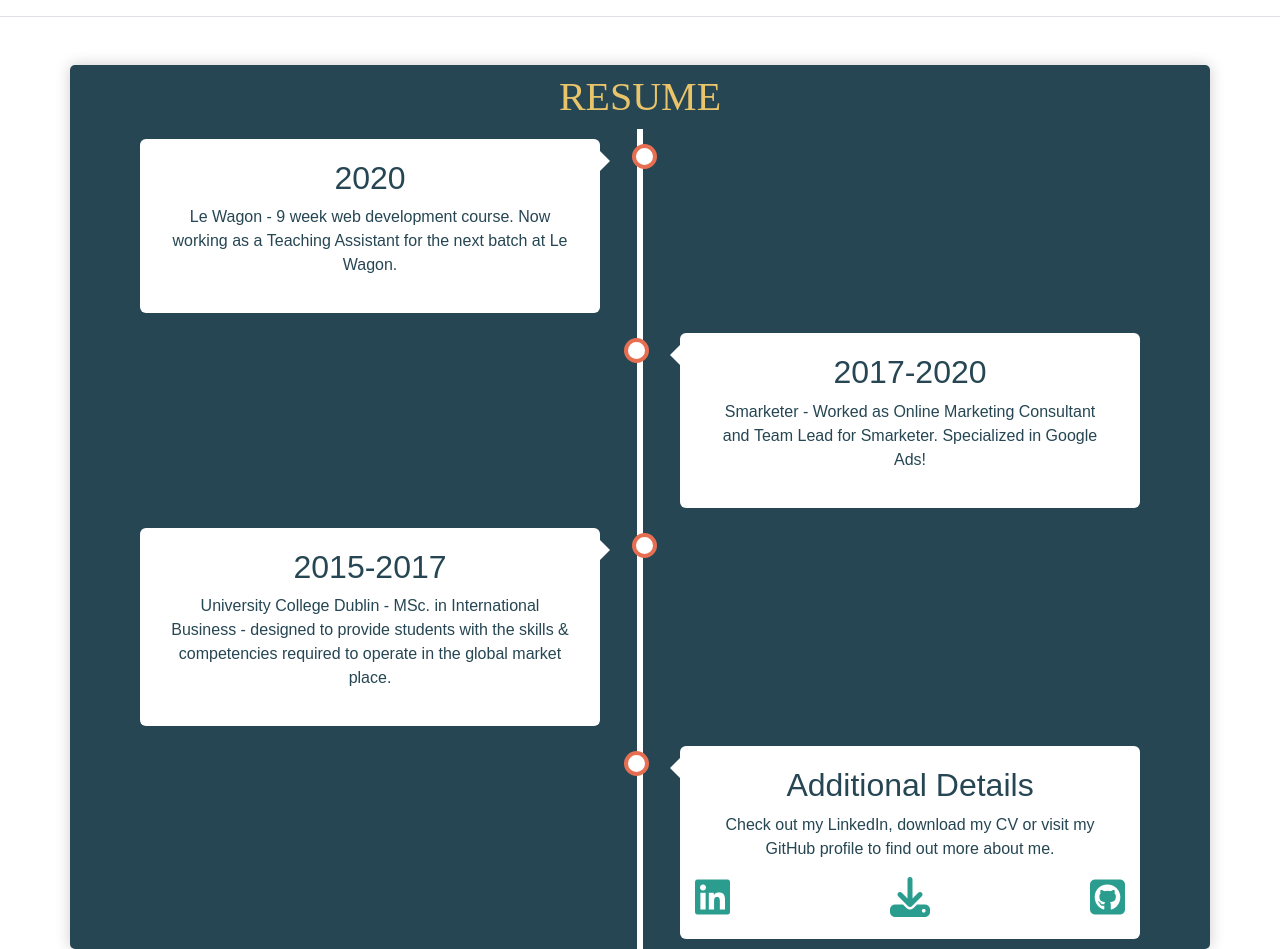
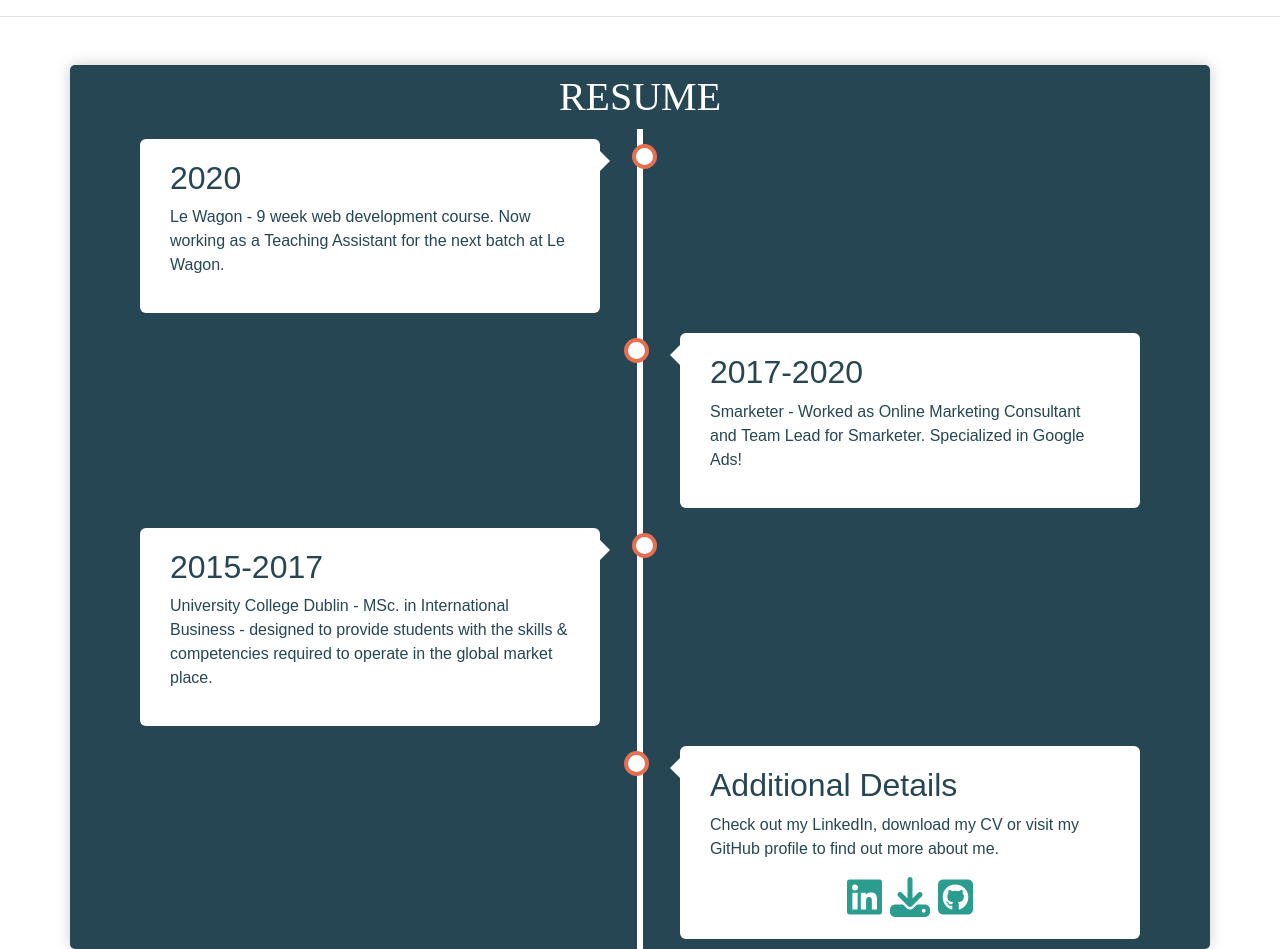
Before and after one commit to fenagel/portfolio, a React (Create React App) app: page /portfolio/resume in a window 1280 px wide. Shown: the part 40-989 px from the top of the page. Built offline with nearby package versions, Linux system fonts and the light colour scheme.

Commit message:
changed header color

```diff
--- a/src/About.css
+++ b/src/About.css
@@ -31,19 +31,19 @@
 
 .About-Label {
   font-size: 18pt;
-  margin-top:15px;
+  margin-top: 15px;
   margin-bottom: 10px;
-  font-family:"Raleway-bold";
+  font-family: "Raleway-bold";
 }
 
 .About i {
   font-size: 25px;
-  color:#2a9d8f;
+  color: #2a9d8f;
 }
 
 .About-Skills {
   text-align: left;
-  color:#e76f51;
+  color: #e76f51;
 }
 
 .Skill-Item {
@@ -52,7 +52,7 @@
 }
 
 .Who-This {
-  text-align:left;
+  text-align: left;
   font-size: 14pt;
 }
 
@@ -76,7 +76,6 @@
 
   .Who-This {
     font-size: 12pt;
-    text-align: center;
   }
   .Skill-Item {
     font-size: 10pt;
--- a/src/App.css
+++ b/src/App.css
@@ -1,7 +1,7 @@
 .App {
-  font-family: 'Raleway', sans-serif;
+  font-family: "Raleway", sans-serif;
   font-size: 12pt;
-  color:#264653;
+  color: #264653;
   font-weight: lighter;
 }
 .App-Navbar {
@@ -9,8 +9,8 @@
 }
 
 .Header {
-  color:#e9c46a;
-  font-family:"Raleway-bold";
+  color: #2a9d8f;
+  font-family: "Raleway-bold";
   font-size: 30pt;
   padding-top: 40px;
 }
@@ -20,9 +20,9 @@
 }
 
 .App i {
-  color:#2a9d8f;
+  color: #2a9d8f;
 }
 
 .nav-link:hover {
-  color:#264653 !important;
+  color: #264653 !important;
 }
--- a/src/Resume.css
+++ b/src/Resume.css
@@ -2,8 +2,11 @@
   text-align: center;
   background-color: #264653;
   border-radius: 5px;
-  box-shadow: 0 0 15px rgba(0,0,0,0.2);
+  box-shadow: 0 0 15px rgba(0, 0, 0, 0.2);
   box-sizing: border-box;
+}
+#Resume-Header {
+  color: #fff;
 }
 
 .timeline {
@@ -13,7 +16,7 @@
 }
 
 .timeline::after {
-  content: '';
+  content: "";
   position: absolute;
   width: 6px;
   background-color: white;
@@ -30,7 +33,7 @@
 }
 
 .container-timeline::after {
-  content: '';
+  content: "";
   position: absolute;
   width: 25px;
   height: 25px;
@@ -85,22 +88,23 @@
   background-color: white;
   position: relative;
   border-radius: 6px;
+  text-align: left;
 }
 
 @media screen and (max-width: 600px) {
-/* Place the timelime to the left */
+  /* Place the timelime to the left */
   .timeline::after {
     left: 31px;
   }
 
-/* Full-width containers */
+  /* Full-width containers */
   .container-timeline {
     width: 100%;
     padding-left: 70px;
     padding-right: 25px;
   }
 
-/* Make sure that all arrows are pointing leftwards */
+  /* Make sure that all arrows are pointing leftwards */
   .container-timeline::before {
     left: 60px;
     border: medium solid white;
@@ -108,12 +112,13 @@
     border-color: transparent white transparent transparent;
   }
 
-/* Make sure all circles are at the same spot */
-  .left::after, .right::after {
+  /* Make sure all circles are at the same spot */
+  .left::after,
+  .right::after {
     left: 15px;
   }
 
-/* Make all right containers behave like the left ones */
+  /* Make all right containers behave like the left ones */
   .right {
     left: 0%;
   }
@@ -121,7 +126,7 @@
 
 .Resume i {
   font-size: 40px;
-  color:#2a9d8f;
+  color: #2a9d8f;
 }
 
 @media (max-width: 767.98px) {
--- a/src/Resume.js
+++ b/src/Resume.js
@@ -1,45 +1,73 @@
-import React from 'react';
-import Container from 'react-bootstrap/Container';
-import Row from 'react-bootstrap/Row';
-import './Resume.css';
+import React from "react";
+import Container from "react-bootstrap/Container";
+import Row from "react-bootstrap/Row";
+import "./Resume.css";
 
 function Resume(props) {
   return (
     <Container className="Resume mt-5">
-      <h1 className="Header pt-2">RESUME</h1>
-      <div class="timeline">
-        <div class="container-timeline left">
-          <div class="content">
+      <h1 className="Header pt-2" id="Resume-Header">
+        RESUME
+      </h1>
+      <div className="timeline">
+        <div className="container-timeline left">
+          <div className="content">
             <h2>2020</h2>
-            <p><strong>Le Wagon</strong> - 9 week web development course. Now working as a <strong>Teaching Assistant</strong> for the next batch at Le Wagon.</p>
+            <p>
+              <strong>Le Wagon</strong> - 9 week web development course. Now
+              working as a <strong>Teaching Assistant</strong> for the next
+              batch at Le Wagon.
+            </p>
           </div>
         </div>
-        <div class="container-timeline right">
-          <div class="content">
+        <div className="container-timeline right">
+          <div className="content">
             <h2>2017-2020</h2>
-            <p><strong>Smarketer</strong> - Worked as <strong>Online Marketing Consultant</strong> and <strong>Team Lead</strong> for Smarketer. Specialized in Google Ads!</p>
+            <p>
+              <strong>Smarketer</strong> - Worked as{" "}
+              <strong>Online Marketing Consultant</strong> and{" "}
+              <strong>Team Lead</strong> for Smarketer. Specialized in Google
+              Ads!
+            </p>
           </div>
         </div>
-        <div class="container-timeline left">
-          <div class="content">
+        <div className="container-timeline left">
+          <div className="content">
             <h2>2015-2017</h2>
-            <p><strong>University College Dublin</strong> - <strong>MSc. in International Business</strong> - designed to provide students with the skills & competencies required to operate in the global market place.</p>
+            <p>
+              <strong>University College Dublin</strong> -{" "}
+              <strong>MSc. in International Business</strong> - designed to
+              provide students with the skills & competencies required to
+              operate in the global market place.
+            </p>
           </div>
         </div>
-        <div class="container-timeline right">
-          <div class="content">
+        <div className="container-timeline right">
+          <div className="content">
             <h2>Additional Details</h2>
-            <p>Check out my LinkedIn, download my CV or visit my GitHub profile to find out more about me.</p>
-            <Row className="justify-content-between">
-            <a target="blank" href="https://www.linkedin.com/in/fenagel/"><i className="fab fa-linkedin"></i></a>
-            <a target="blank" href="https://drive.google.com/file/d/1RMvbQYZHiathZ8qYXgSiZQ4GzJzhYyvR/view?usp=sharing"><i class="fas fa-download"></i></a>
-            <a target="blank" href="https://github.com/fenagel"><i className="fab fa-github-square"></i></a>
+            <p>
+              Check out my LinkedIn, download my CV or visit my GitHub profile
+              to find out more about me.
+            </p>
+            <Row className="justify-content-center">
+              <a target="blank" href="https://www.linkedin.com/in/fenagel/">
+                <i className="fab fa-linkedin pr-2"></i>
+              </a>
+              <a
+                target="blank"
+                href="https://drive.google.com/file/d/1RMvbQYZHiathZ8qYXgSiZQ4GzJzhYyvR/view?usp=sharing"
+              >
+                <i className="fas fa-download pr-2"></i>
+              </a>
+              <a target="blank" href="https://github.com/fenagel">
+                <i className="fab fa-github-square"></i>
+              </a>
             </Row>
           </div>
         </div>
       </div>
     </Container>
-  )
+  );
 }
 
 export default Resume;
```
Lines whose indentation alone changed are shown as unchanged.
